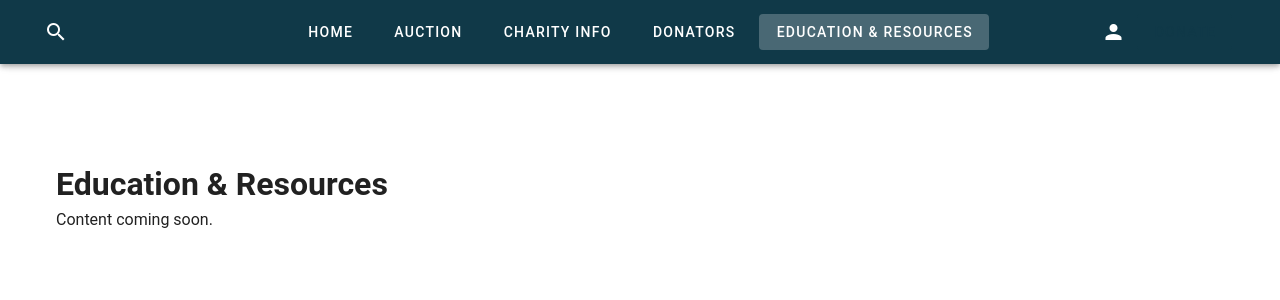
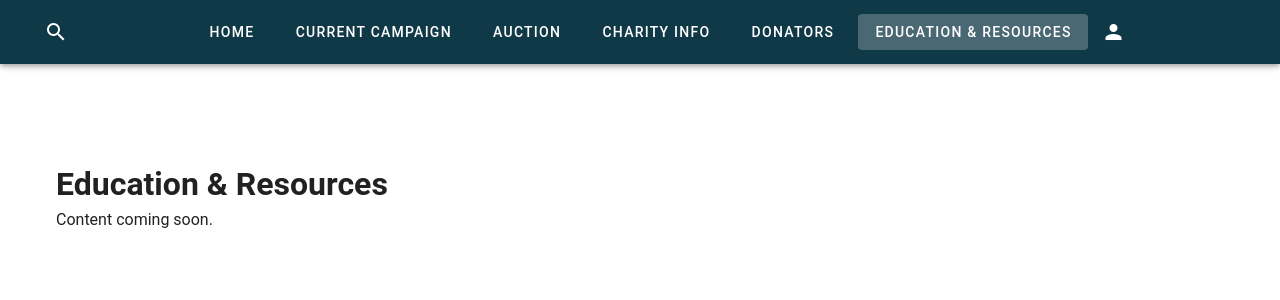
Before and after one commit to Roll-4-Rights/r4r-auction-app, a Vue app: page /education in a window 1280 px wide. Shown: the top 300 px of the page. Built offline with nearby package versions, Linux system fonts and the light colour scheme; no server answers.

Commit message:
Add Current Campaign link to auction app nav

```diff
--- a/src/components/AppHeader.vue
+++ b/src/components/AppHeader.vue
@@ -7,6 +7,7 @@
 
       <div class="header-center">
         <v-btn to="/" variant="text" class="text-white">Home</v-btn>
+        <v-btn to="/current-campaign" variant="text" class="text-white">Current Campaign</v-btn>
         <v-btn to="/auction" variant="text" class="text-white">Auction</v-btn>
         <v-btn to="/charity" variant="text" class="text-white">Charity Info</v-btn>
         <v-btn to="/donators" variant="text" class="text-white">Donators</v-btn>
```
